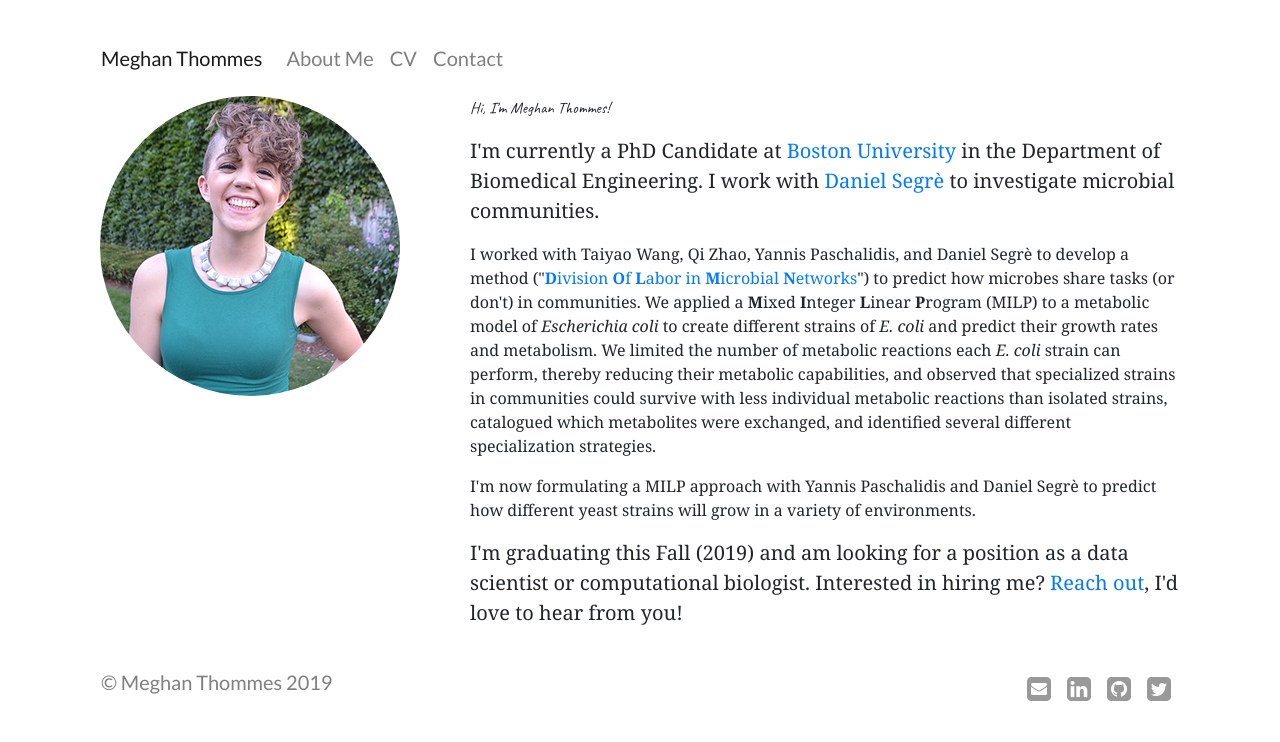
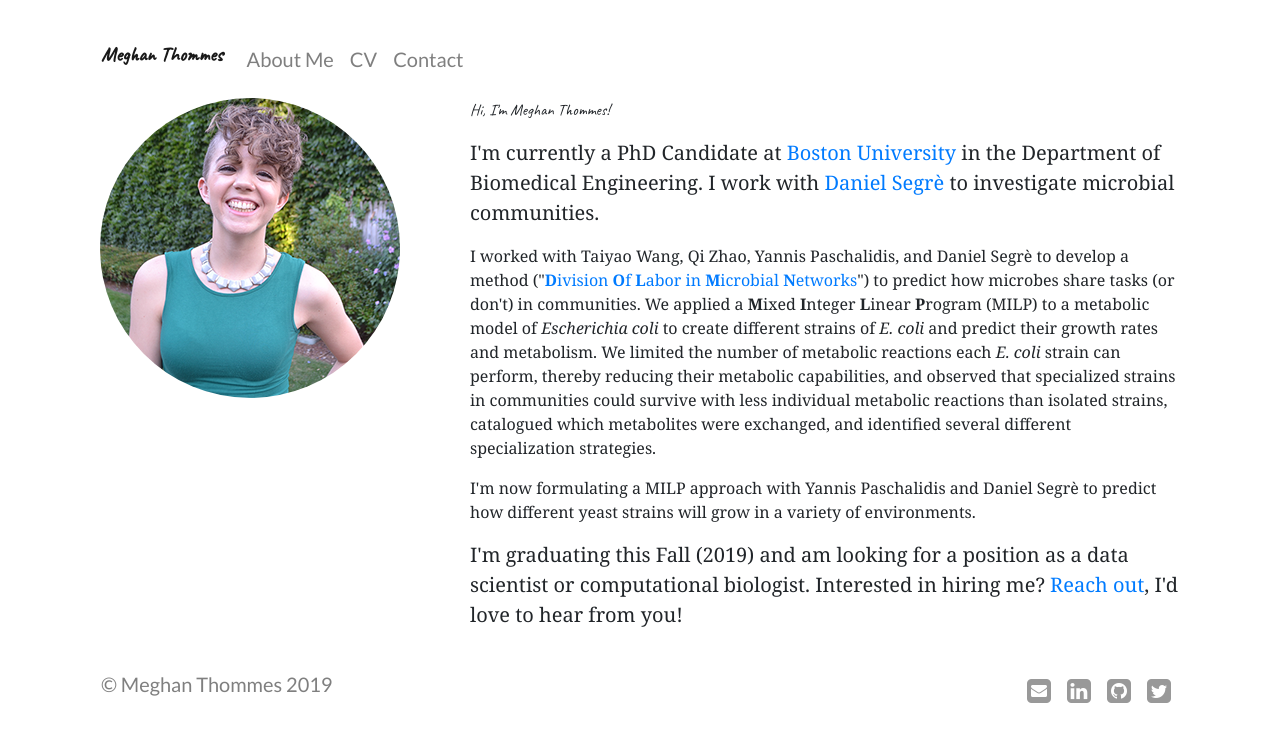
Before and after one commit to megthommes/megthommes.github.io, a Jekyll site: the page built from index.html, in a window 1280 px wide. Shown: the top 742 px of the page. Built offline with Jekyll 4.4.1, drawn with Linux system fonts in a browser that asks for light colours; some web fonts are replaced.

Commit message:
Update header.html

```diff
--- a/_includes/header.html
+++ b/_includes/header.html
@@ -1,7 +1,7 @@
 <div class="header">
 	<!-- horizontal navbar that becomes vertical on small screens -->
 	<nav id="navbar-header" class="navbar navbar-expand-sm navbar-light">
-		<a class="navbar-brand" href="https://meghanthommes.com">Meghan Thommes</a>
+		<h1 class="navbar-brand handwriting" href="https://meghanthommes.com">Meghan Thommes</h1>
 
 		<ul class="navbar-nav">
 			<!-- About Me -->
```
